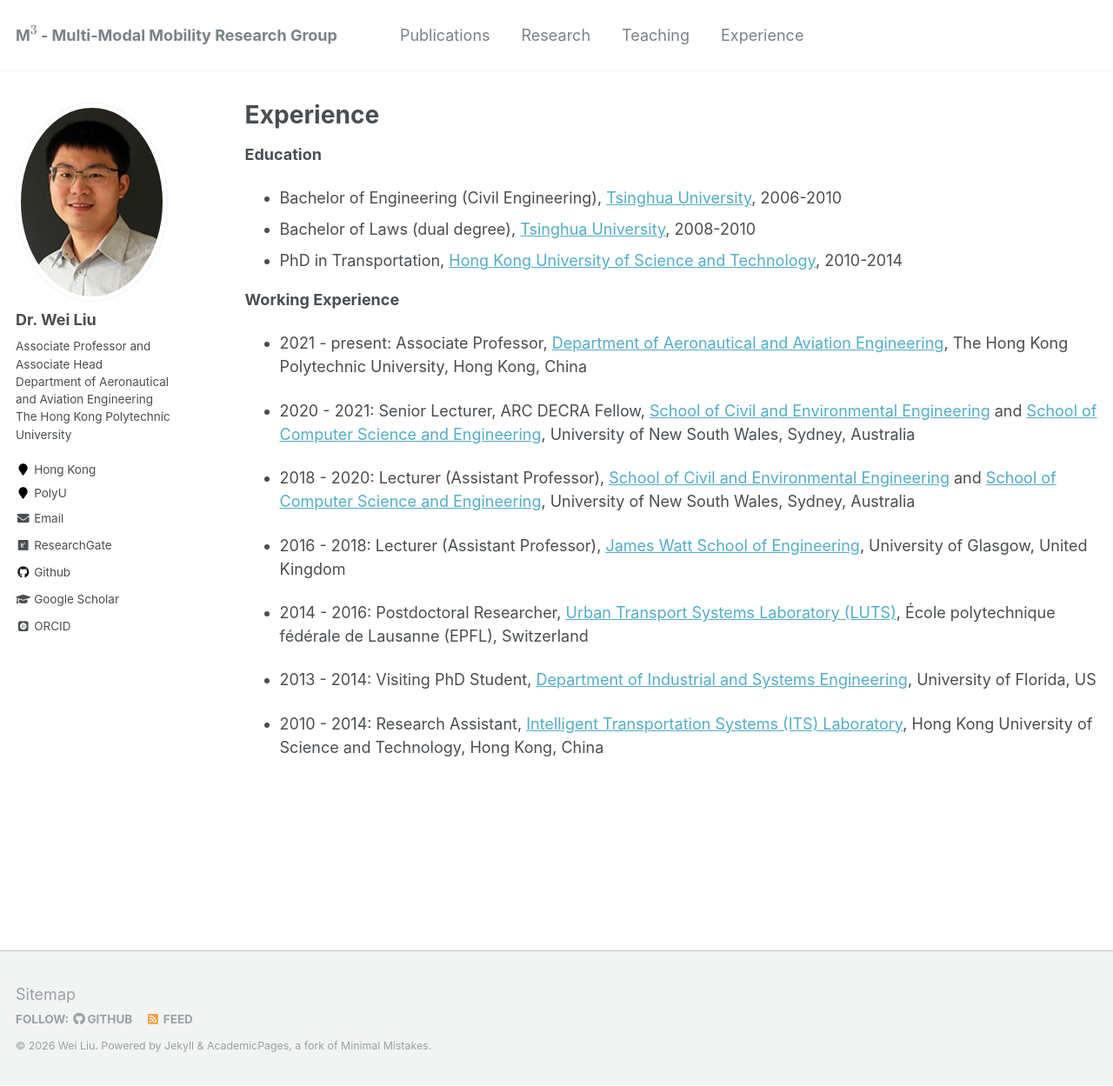
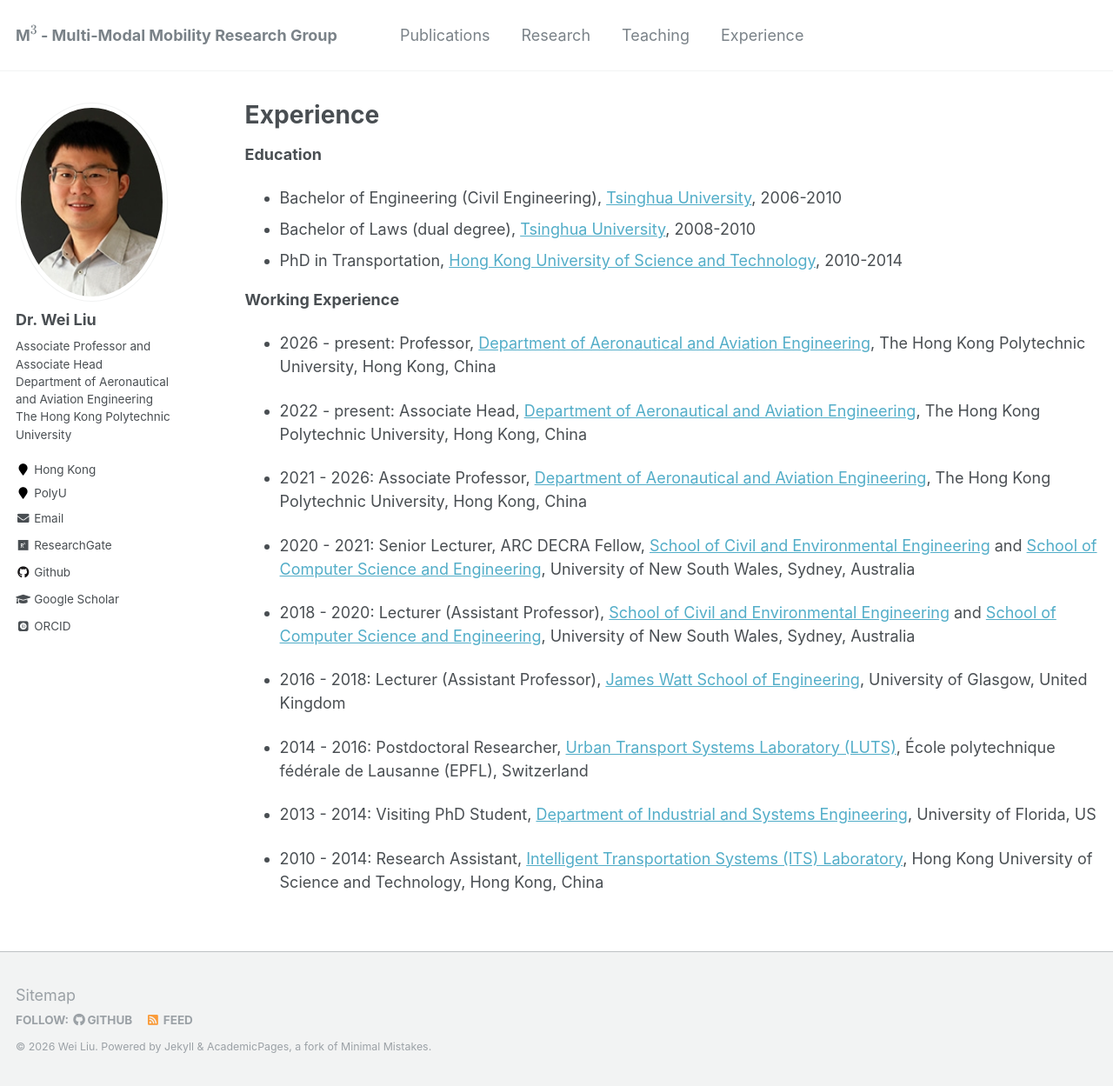
Before and after one commit to weiliu2016/weiliu2016.github.io, a Jekyll site: the page built from _pages/experience.md, in a window 1280 px wide and 1249 px high. Shown: the whole window at 87% size. Built offline with Jekyll 4.4.1, drawn with Linux system fonts in a browser that asks for light colours; some web fonts are replaced; formulas are drawn with MathJax 3.

Commit message:
Update experience.md

```diff
--- a/_pages/experience.md
+++ b/_pages/experience.md
@@ -16,7 +16,11 @@ redirect_from:
 
 **Working Experience**
 
-* 2021 - present: Associate Professor, [Department of Aeronautical and Aviation Engineering](https://www.polyu.edu.hk/en/aae/), The Hong Kong Polytechnic University, Hong Kong, China
+* 2026 - present: Professor, [Department of Aeronautical and Aviation Engineering](https://www.polyu.edu.hk/en/aae/), The Hong Kong Polytechnic University, Hong Kong, China
+
+* 2022 - present: Associate Head, [Department of Aeronautical and Aviation Engineering](https://www.polyu.edu.hk/en/aae/), The Hong Kong Polytechnic University, Hong Kong, China
+
+* 2021 - 2026: Associate Professor, [Department of Aeronautical and Aviation Engineering](https://www.polyu.edu.hk/en/aae/), The Hong Kong Polytechnic University, Hong Kong, China
 
 * 2020 - 2021: Senior Lecturer, ARC DECRA Fellow, [School of Civil and Environmental Engineering](https://www.engineering.unsw.edu.au/civil-engineering/staff/wei-liu) and [School of Computer Science and Engineering](https://www.engineering.unsw.edu.au/computer-science-engineering/lecturer-wei-liu), University of New South Wales, Sydney, Australia
 
```
